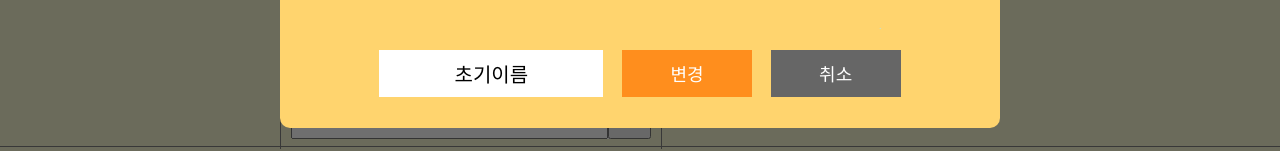
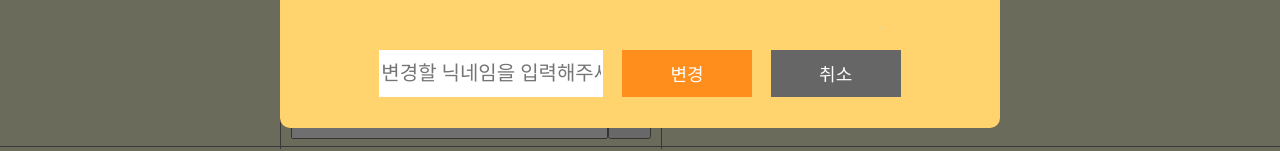
Before and after one commit to paldal-idol/BbangNyang, a React app in the folder client/: page /waiting in a window 1280 px wide. Both pictures are taken after a click on the button "캐릭터 변경". Shown: the part 552-703 px from the top of the page. Built offline with nearby package versions, Linux system fonts and the light colour scheme; no server answers; a web font is replaced by a local one.

Commit message:
feat : change to global socket

```diff
--- a/client/src/components/molecules/SelectCharacterModal.tsx
+++ b/client/src/components/molecules/SelectCharacterModal.tsx
@@ -3,6 +3,8 @@ import { useHistory } from 'react-router';
 import { useRecoilState, useSetRecoilState } from 'recoil';
 import styled from 'styled-components';
 
+import socket from '@store/socket'
+import userState from '@store/user'
 import modalState from '@store/modal';
 import roomState from '@store/room';
 import Modal from '@atoms/Modal';
@@ -69,7 +71,8 @@ const CatSelectModal: React.FC = () => {
   const history = useHistory();
   const setModal = useSetRecoilState(modalState);
   // TODO : Recoil로 초기이름 정보 가져오기
-  const [userName, setUserName] = useState('초기이름');
+  const [user,setUser] = useRecoilState(userState);
+  const [userName, setUserName] = useState(user);
   const [room, setRoom] = useRecoilState(roomState);
   const userNameInput = useRef(null);
 
@@ -80,6 +83,12 @@ const CatSelectModal: React.FC = () => {
       return false;
     }
     // TODO : Recoil로 이름 정보 변경하기
+
+    const callback = (newName)=>{
+        setUser(userName);
+    }
+    socket.emit('changeName',{userName,callback});
+
     closeModal();
   };
 
@@ -102,6 +111,7 @@ const CatSelectModal: React.FC = () => {
             onChange={(event) => {
               setUserName(event.target.value);
             }}
+
             value={userName}
           ></CodeInput>
           <Button backgroundColor={color.button.orange} onClick={codeHandler}>
--- a/client/src/components/molecules/WaitingRoomChat.tsx
+++ b/client/src/components/molecules/WaitingRoomChat.tsx
@@ -1,9 +1,10 @@
 import React, { useState, useEffect } from 'react';
 import { useHistory } from 'react-router';
 import { useRecoilValue, useRecoilState } from 'recoil';
-import io from 'socket.io-client';
+
 import styled from 'styled-components';
 
+import socket from '@store/socket'
 import userState from '@store/user';
 import roomState from '@store/room';
 import usersState from '@store/users';
@@ -21,8 +22,6 @@ const Container = styled.div`
 
 `;
 
-const ENDPOINT = 'localhost:8000';
-let socket=io(ENDPOINT);
 
 const WaitingRoomChat = () => {
   const history = useHistory();
@@ -37,7 +36,7 @@ const WaitingRoomChat = () => {
   // }, [name, room]);
 
   useEffect(() => {
-
+    if(socket){
       socket.emit('join', { name, room }, (error) => {
         if (error) {
           history.push(`/waiting`);
@@ -56,6 +55,7 @@ const WaitingRoomChat = () => {
         console.log('left room');
         socket.disconnect();
       };
+    }
   }, []);
 
   const sendMessage = (event) => {
--- a/client/src/pages/WaitingRoomPage.tsx
+++ b/client/src/pages/WaitingRoomPage.tsx
@@ -3,6 +3,7 @@ import { useHistory } from 'react-router-dom';
 import { useRecoilState } from 'recoil';
 import styled from 'styled-components';
 
+import socket from '@store/socket'
 import modalState from '@store/modal';
 import userState from '@store/user';
 import roomState from '@store/room';
@@ -75,6 +76,9 @@ const RuleBookContainer = styled.div`
   right: 10px;
 `;
 
+// const ENDPOINT = 'localhost:8000';
+// let socket=io(ENDPOINT);
+
 const WaitingRoomPage = () => {
   const history = useHistory();
   const [modal, setModal] = useRecoilState(modalState);
--- /dev/null
+++ b/client/src/store/socket.ts
@@ -0,0 +1,5 @@
+import io from 'socket.io-client'
+import React from 'react';
+
+const ENDPOINT = 'localhost:8000';
+export default io(ENDPOINT);
```
Lines whose indentation alone changed are shown as unchanged.
